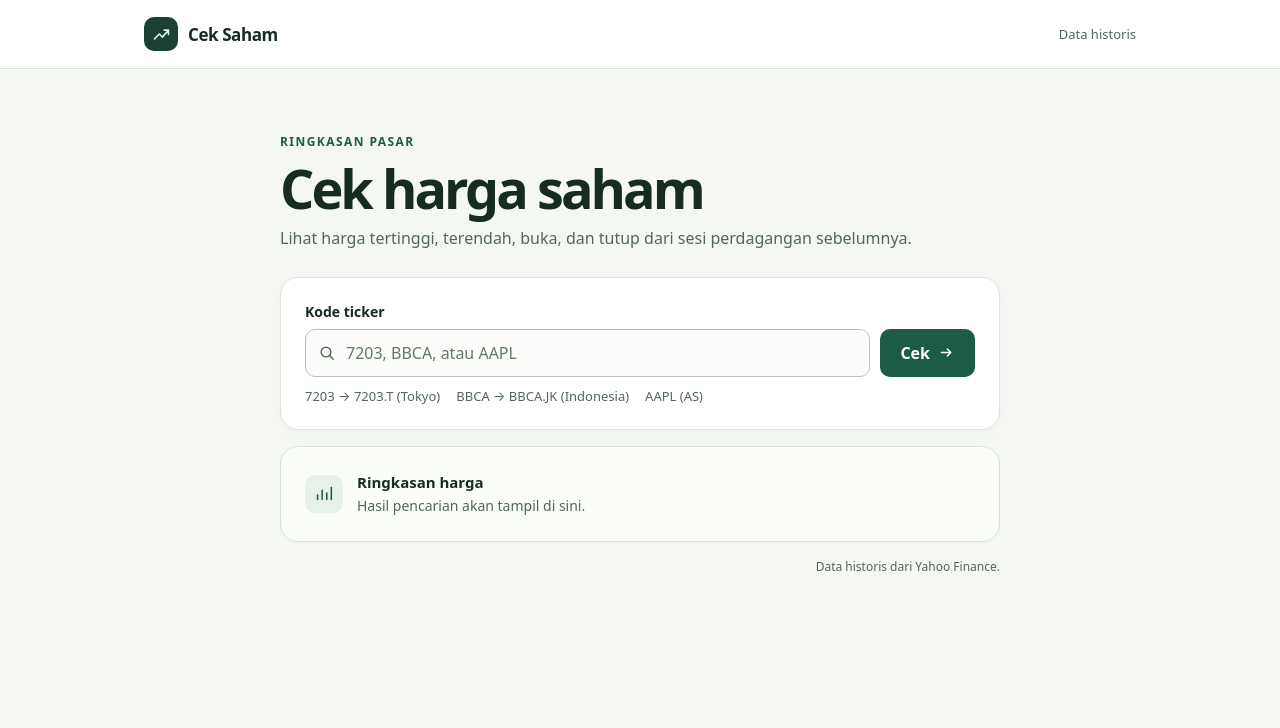
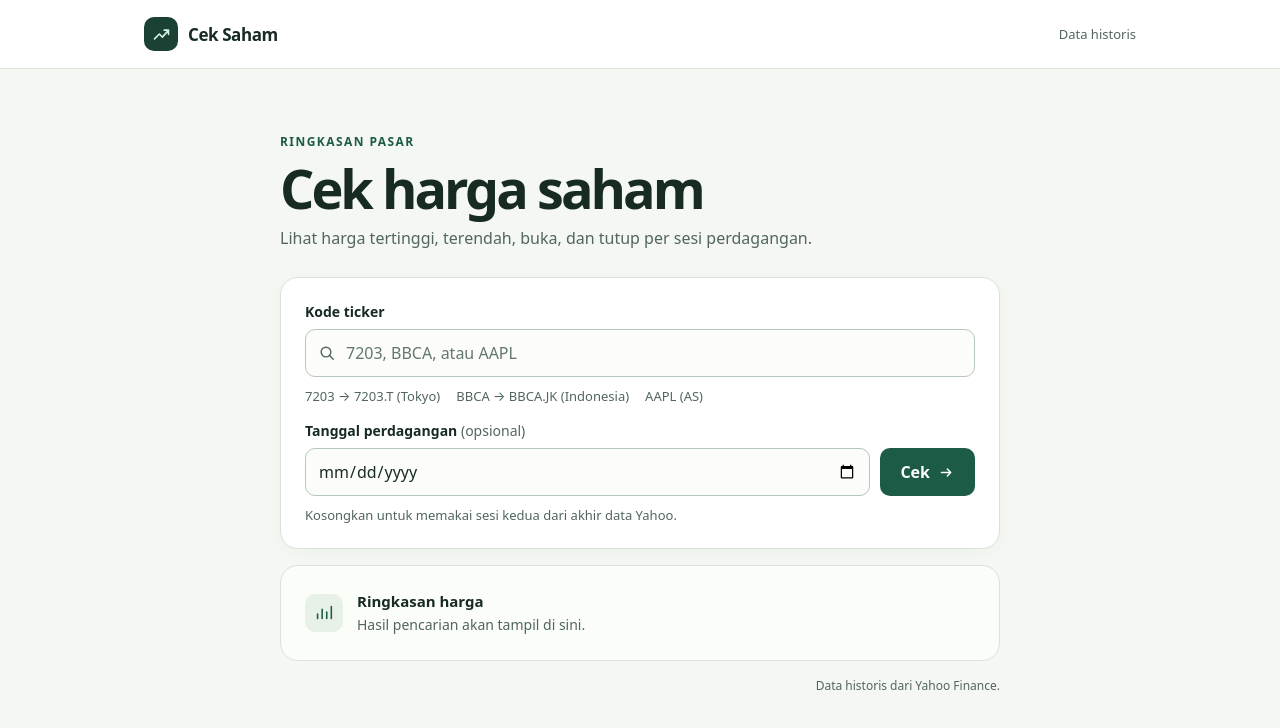
Before and after one commit to PutraSaputraa/Se_ticker, a React (Vite) app: page / in a window 1280 px wide. Shown: the top 728 px of the page. Built offline with nearby package versions, Linux system fonts and the light colour scheme.

Commit message:
Add optional trading date lookup

```diff
--- a/src/App.css
+++ b/src/App.css
@@ -130,7 +130,9 @@ h1 {
 .form-row {
   display: grid;
   grid-template-columns: minmax(0, 1fr) auto;
+  align-items: end;
   gap: 0.625rem;
+  margin-top: 1rem;
 }
 
 .input-wrap {
@@ -146,14 +148,20 @@ h1 {
   pointer-events: none;
 }
 
-.input-wrap input {
+.input-wrap input,
+.date-field input {
   width: 100%;
+  min-width: 0;
   min-height: 3rem;
-  padding: 0.65rem 0.75rem 0.65rem 2.5rem;
+  padding: 0.65rem 0.75rem;
   border: 1px solid #b5c6ba;
   border-radius: 0.625rem;
   background: #fcfdfb;
   color: inherit;
+}
+
+.input-wrap input {
+  padding-inline-start: 2.5rem;
 }
 
 .input-wrap input::placeholder {
@@ -186,6 +194,36 @@ h1 {
   color: var(--muted);
   font-size: 0.8125rem;
   line-height: 1.4;
+}
+
+.date-field label span {
+  color: var(--muted);
+  font-weight: 500;
+}
+
+.date-caption {
+  display: flex;
+  flex-wrap: wrap;
+  align-items: baseline;
+  justify-content: space-between;
+  gap: 0.25rem 1rem;
+  margin-top: 0.625rem;
+}
+
+.date-caption .hint {
+  margin: 0;
+}
+
+.clear-date {
+  min-height: 1.5rem;
+  padding: 0;
+  border: 0;
+  background: transparent;
+  color: var(--accent);
+  font-size: 0.8125rem;
+  font-weight: 650;
+  text-decoration: underline;
+  text-underline-offset: 0.15em;
 }
 
 .history {
--- a/src/App.jsx
+++ b/src/App.jsx
@@ -63,7 +63,7 @@ function QuoteCard({ quote }) {
           <time dateTime={date}>{dateFormat.format(new Date(`${date}T00:00:00Z`))}</time>
         </div>
         <div className="featured-price">
-          <p>Harga tertinggi kemarin</p>
+          <p>Harga tertinggi</p>
           <strong>{formatPrice(high, currency)}</strong>
         </div>
       </div>
@@ -90,6 +90,7 @@ function QuoteCard({ quote }) {
 
 export default function App() {
   const [ticker, setTicker] = useState('');
+  const [tradeDate, setTradeDate] = useState('');
   const [history, setHistory] = useState(readHistory);
   const [result, setResult] = useState({ status: 'idle' });
   const activeSearch = useRef(null);
@@ -119,6 +120,7 @@ export default function App() {
 
     try {
       const params = new URLSearchParams({ symbol });
+      if (tradeDate) params.set('date', tradeDate);
       const response = await fetch(`/.netlify/functions/price?${params}`, {
         signal: controller.signal,
       });
@@ -167,13 +169,12 @@ export default function App() {
         <div className="intro">
           <p className="eyebrow">Ringkasan pasar</p>
           <h1>Cek harga saham</h1>
-          <p>Lihat harga tertinggi, terendah, buka, dan tutup dari sesi perdagangan sebelumnya.</p>
+          <p>Lihat harga tertinggi, terendah, buka, dan tutup per sesi perdagangan.</p>
         </div>
 
         <div className="search-card">
           <form onSubmit={handleSubmit}>
             <label htmlFor="ticker">Kode ticker</label>
-            <div className="form-row">
             <div className="input-wrap">
               <svg aria-hidden="true" viewBox="0 0 24 24" width="20" height="20" fill="none" stroke="currentColor" strokeWidth="1.7" strokeLinecap="round">
                 <circle cx="10.8" cy="10.8" r="5.8" />
@@ -192,6 +193,23 @@ export default function App() {
                 spellCheck={false}
               />
             </div>
+            <p id="ticker-hint" className="hint">
+              <span>7203 → 7203.T (Tokyo)</span>
+              <span>BBCA → BBCA.JK (Indonesia)</span>
+              <span>AAPL (AS)</span>
+            </p>
+            <div className="form-row">
+              <div className="date-field">
+                <label htmlFor="trade-date">Tanggal perdagangan <span>(opsional)</span></label>
+                <input
+                  id="trade-date"
+                  name="date"
+                  type="date"
+                  value={tradeDate}
+                  onChange={(event) => setTradeDate(event.target.value)}
+                  aria-describedby="date-hint"
+                />
+              </div>
               <button type="submit" className="check-button">
                 Cek
                 <svg aria-hidden="true" viewBox="0 0 20 20" width="17" height="17" fill="none" stroke="currentColor" strokeWidth="1.7" strokeLinecap="round" strokeLinejoin="round">
@@ -199,11 +217,14 @@ export default function App() {
                 </svg>
               </button>
             </div>
-            <p id="ticker-hint" className="hint">
-              <span>7203 → 7203.T (Tokyo)</span>
-              <span>BBCA → BBCA.JK (Indonesia)</span>
-              <span>AAPL (AS)</span>
-            </p>
+            <div className="date-caption">
+              <p id="date-hint" className="hint">Kosongkan untuk memakai sesi kedua dari akhir data Yahoo.</p>
+              {tradeDate && (
+                <button type="button" className="clear-date" onClick={() => setTradeDate('')}>
+                  Hapus tanggal
+                </button>
+              )}
+            </div>
           </form>
 
           {history.length > 0 && (
```
Also changed, not shown: 2 other files (tests, documents, lock files or other folders). Lines whose indentation alone changed are shown as unchanged.
